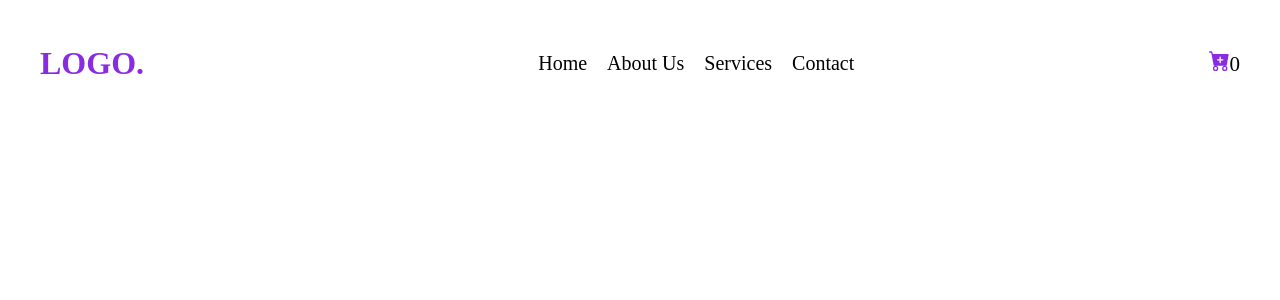
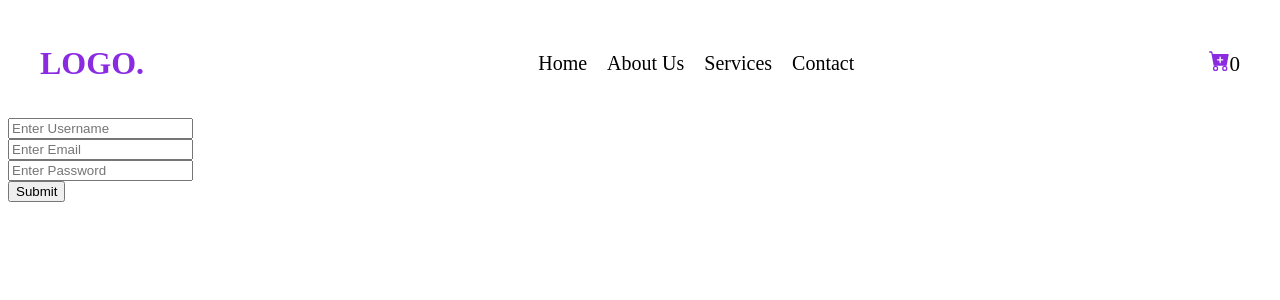
Before and after one commit to Deep1907/vegetables_frontend, a React (Vite) app: page /signup in a window 1280 px wide. Shown: the top 300 px of the page. Built offline with nearby package versions, Linux system fonts and the light colour scheme; no server answers.

Commit message:
added signup

```diff
--- a/src/App.jsx
+++ b/src/App.jsx
@@ -9,7 +9,7 @@ import Contact from './pages/Contact.jsx'
 import Navbar from './components/Navbar.jsx';
 import cart_store from './store/cart_store.jsx'
 import CartPage from './pages/CartPage.jsx'
-
+import Signup from "./pages/Signup.jsx"
 
 export const backendURL = "https://vegetables-backend.onrender.com";
 
@@ -21,7 +21,10 @@ function App() {
     <BrowserRouter>
       <Navbar />
       <Routes>
+
           <Route path="/" element={<Home />} />
+          <Route path="/signup" element={<Signup />} />
+
           <Route path="/about" element={<About />} />
           <Route path="/services" element={<Services />} />
           <Route path="/contact" element={<Contact />} />
--- /dev/null
+++ b/src/pages/Signup.jsx
@@ -0,0 +1,34 @@
+import {useState,useEffect} from "react"
+import {backendURL} from "../App.jsx"
+import axios from "axios"
+
+const Signup = () =>{
+
+    const [username,setUsername] = useState("")
+    const [email,setEmail] = useState("")
+    const [password,setPassword] = useState("")
+
+    useEffect(()=>{
+        getData()
+    },[])
+
+    const getData = async () =>{
+        const response = await axios.post(backendURL + "/api/users/signup",{username,email,password})
+        console.log(response)
+    }
+
+    return(
+        <>
+            <div>
+                <form>
+                    <input type="text" placeholder="Enter Username" value={username} onChange={(e)=>setUsername(e.target.value)} /> <br />
+                    <input type="text" placeholder="Enter Email" value={email} onChange={(e)=>setEmail(e.target.value)} /> <br />
+                    <input type="text" placeholder="Enter Password" value={password} onChange={(e)=>setPassword(e.target.value)} /> <br />
+                    <input type="submit" value="Submit" />
+                </form>
+            </div>
+        </>
+    )
+}
+
+export default Signup;
```
